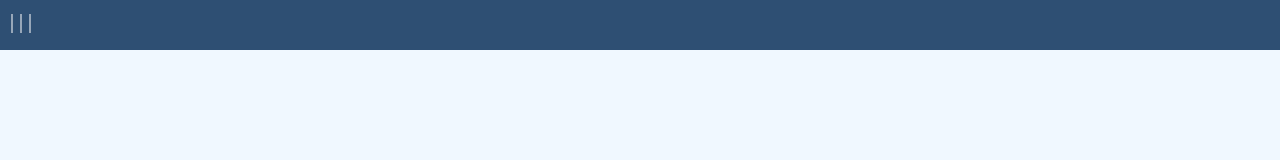
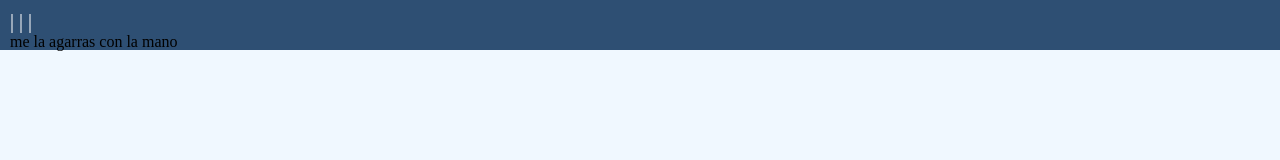
Before and after one commit to ShonSagoro/ProjectFOF, an Electron app: page src/indexVendedor.html in a window 1280 px wide. Shown: the top 160 px of the page. Drawn offline with Linux system fonts and the light colour scheme.

Commit message:
prueba desde otro computador

```diff
--- a/src/indexVendedor.html
+++ b/src/indexVendedor.html
@@ -15,6 +15,7 @@
                     <div class="btn-menu">
                         <label for="btn-menu">| | |</label>
                     </div>
+                    <div>me la agarras con la mano</div>
                     <!-- <div>
                         <a class="home" href="indexCocinero.html"><img src="./resources/Image/iconos figma/home_blanco.png"></a>
                     </div> -->
```
